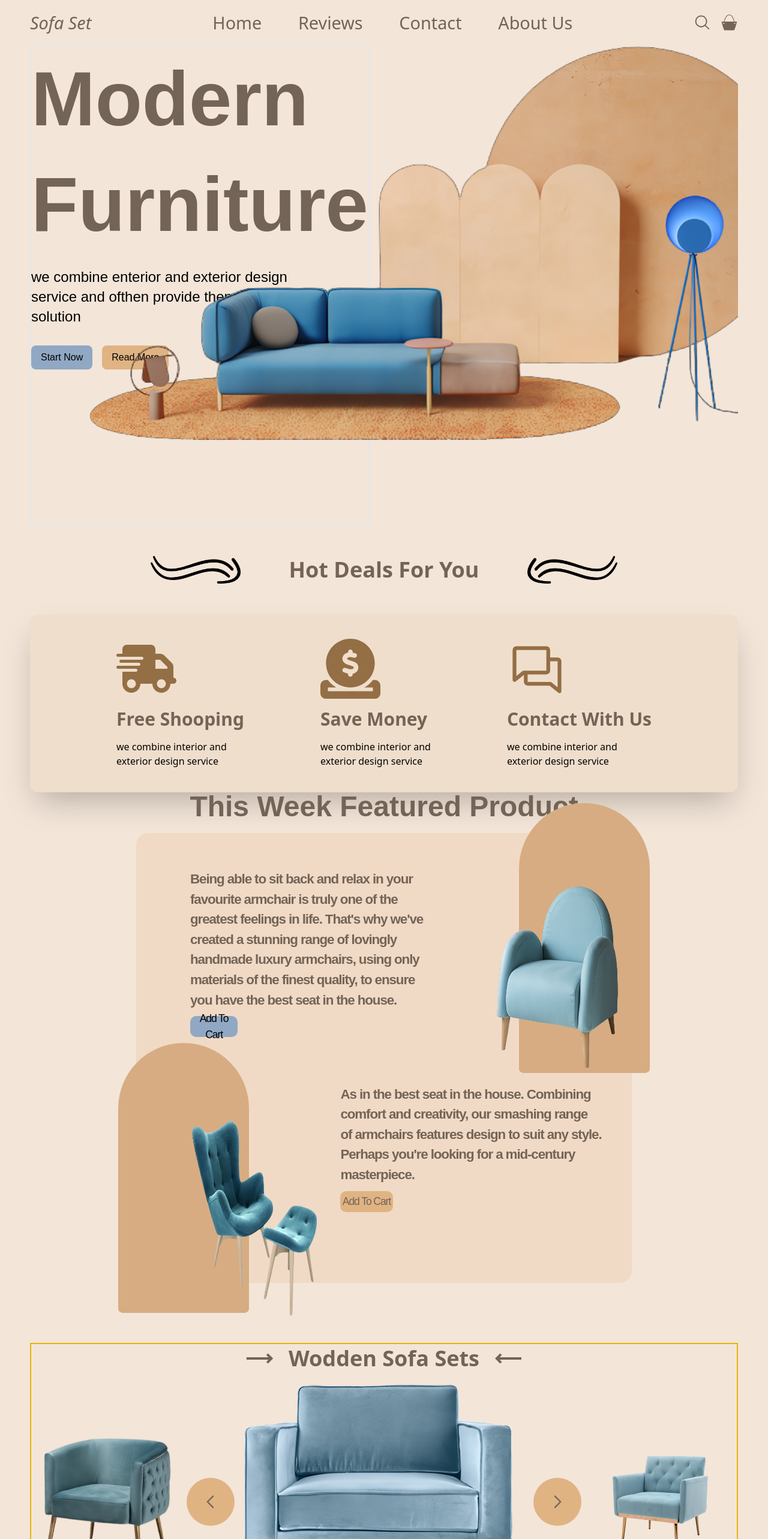
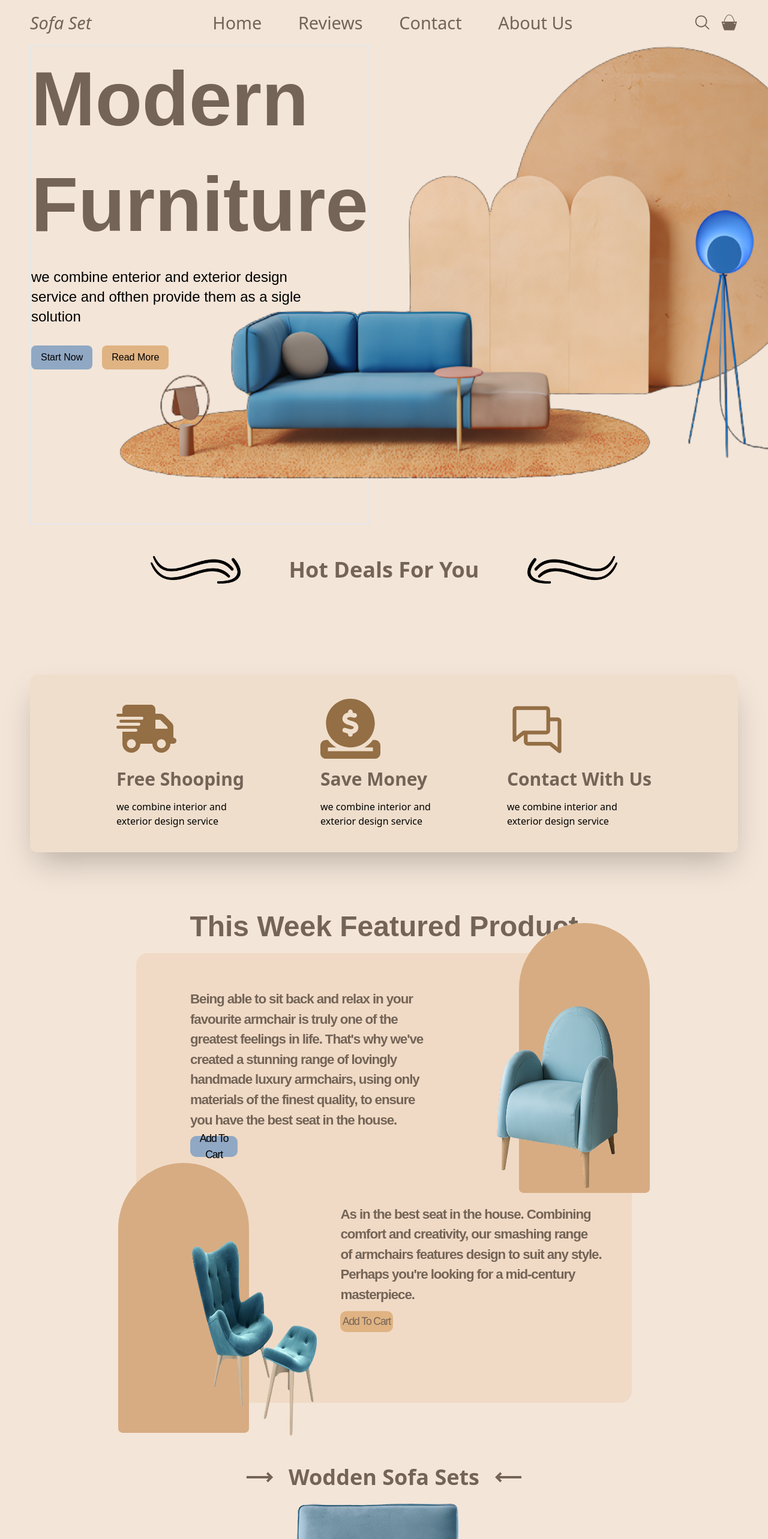
Before and after one commit to Aldyfaisal80/T10-furniture-store, a React (Vite) app: page / in a window 1280 px wide. Shown: the top 2566 px of the page at 60% size. Built offline with nearby package versions, Linux system fonts and the light colour scheme.

Commit message:
Modified style on page • modified:   src/components/elements/ButtonPrimary. • modified:   src/components/fragments/Content.jsx • modified:   tailwind.config.js

```diff
--- a/src/components/elements/ButtonPrimary.jsx
+++ b/src/components/elements/ButtonPrimary.jsx
@@ -0,0 +1,7 @@
+import React from 'react'
+
+export default function ButtonPrimary() {
+  return (
+    <div>ButtonPrimary</div>
+  )
+}
--- a/src/components/fragments/Content.jsx
+++ b/src/components/fragments/Content.jsx
@@ -22,8 +22,6 @@ import { FaCircleDollarToSlot } from "react-icons/fa6";
 import { PiChats } from "react-icons/pi";
 import { CgArrowLongLeft } from "react-icons/cg";
 import { CgArrowLongRight } from "react-icons/cg";
-import { IoIosArrowDropleftCircle } from "react-icons/io";
-import { IoIosArrowDroprightCircle } from "react-icons/io";
 import { GoChevronLeft } from "react-icons/go";
 import { GoChevronRight } from "react-icons/go";
 import { BsPlusCircleFill } from "react-icons/bs";
@@ -43,14 +41,14 @@ export default function Content() {
                         <button className="bg-primary-brown px-4 py-2 rounded-lg">Read More</button>
                     </div>
                 </div>
-                <img src={HeaderImg} className="absolute right-0 w-[1300px]" alt="" />
+                <img src={HeaderImg} className="absolute right-0 w-[1600px] h-[790px] mr-[-50px]" alt="" />
             </div>
             <div className="flex items-center justify-center gap-20 w-full text-font-color">
                 <div><img src={ArrowRight} className="w-[150px]" alt="" /></div>
                 <span className="text-4xl font-bold">Hot Deals For You</span>
                 <div><img src={ArrowLeft} className="w-[150px]" alt="" /></div>
             </div>
-            <div className="flex items-center justify-between bg-bg-card px-36 py-10 rounded-xl shadow-2xl">
+            <div className="flex items-center justify-between bg-bg-card px-36 py-10 mt-[100px] rounded-xl shadow-2xl">
                 <div className="flex flex-col gap-4">
                     <FaTruckFast size={100} className="text-icon-color" />
                     <h1 className="text-3xl text-font-color font-bold">Free Shooping</h1>
@@ -68,7 +66,7 @@ export default function Content() {
                 </div>
             </div>
             {/* 2vh */}
-            <div className="w-full min-h-screen flex justify-center items-center flex-col gap-[20px] font-Poppins mb-[100px]">
+            <div className="w-full min-h-screen flex justify-center items-center flex-col gap-[20px] font-Poppins mt-[100px] mb-[100px]">
                 <div className="w-full flex justify-center">
                     <h1 className="text-font-color font-bold text-5xl">This Week Featured Product</h1>
                 </div>
@@ -106,7 +104,7 @@ export default function Content() {
                     </div>
                 </div>
             </div>
-            <div className="flex flex-col gap-10 w-full min-h-screen border-2 border-yellow-500">
+            <div className="flex flex-col gap-10 w-full min-h-screen">
                 <div className="flex flex-col w-full">
                     <div className="flex justify-center items-center gap-6 text-font-color">
                         <CgArrowLongRight className="text-5xl" />
@@ -135,12 +133,12 @@ export default function Content() {
                     <div className="flex flex-col w-full justify-center items-center">
                         <h1 className="text-4xl font-bold py-[60px]">A Huge Collection Of Furniture</h1>
                         <div className="flex justify-center items-center gap-4 text-[1.3rem] font-semibold">
-                            <span className="w-[200px] flex justify-center items-center bg-primary-brown rounded-full p-2 hover:bg-hover-color">All Collection</span>
-                            <span className="w-[200px] flex justify-center items-center bg-primary-brown rounded-full p-2 hover:bg-hover-color">Office</span>
-                            <span className="w-[200px] flex justify-center items-center bg-primary-brown rounded-full p-2 hover:bg-hover-color">Bedroom</span>
-                            <span className="w-[200px] flex justify-center items-center bg-primary-brown rounded-full p-2 hover:bg-hover-color">Sofa</span>
-                            <span className="w-[200px] flex justify-center items-center bg-primary-brown rounded-full p-2 hover:bg-hover-color">Chair</span>
-                            <span className="w-[200px] flex justify-center items-center bg-primary-brown rounded-full p-2 hover:bg-hover-color">More</span>
+                            <span className="w-[200px] flex justify-center items-center bg-button-color rounded-full p-2 hover:bg-hover-color">All Collection</span>
+                            <span className="w-[200px] flex justify-center items-center bg-button-color rounded-full p-2 hover:bg-hover-color">Office</span>
+                            <span className="w-[200px] flex justify-center items-center bg-button-color rounded-full p-2 hover:bg-hover-color">Bedroom</span>
+                            <span className="w-[200px] flex justify-center items-center bg-button-color rounded-full p-2 hover:bg-hover-color">Sofa</span>
+                            <span className="w-[200px] flex justify-center items-center bg-button-color rounded-full p-2 hover:bg-hover-color">Chair</span>
+                            <span className="w-[200px] flex justify-center items-center bg-button-color rounded-full p-2 hover:bg-hover-color">More</span>
                         </div>
                     </div>
                     <div className="flex flex-wrap w-[1600px] justify-between gap-[30px] items-center py-[60px]">
@@ -243,7 +241,7 @@ export default function Content() {
                     </div>
                 </div>
             </div>
-            <div className="w-full p-[120px] border-2 border-green-500">
+            <div className="w-full p-[120px]">
                 <div className="w-full flex justify-center items-center">
                     <div className="w-[45%] flex flex-col justify-center items-center relative">
                         <div className="flex justify-center items-center w-[450px] h-[450px] rounded-full bg-primary-brown mt-[-20px]">
--- a/tailwind.config.js
+++ b/tailwind.config.js
@@ -13,6 +13,7 @@ export default {
         'font-color': '#746457',
         'primary-blue': '#90A8C4',
         'primary-brown': '#E0B383',
+        'button-color': '#E6CFB5',
         'primary-bg': '#F3E5D8',
         'icon-color': '#946E44',
         'bg-card': '#EFDECC',
```
Also changed, not shown: src/components/elements/CategoriesButton.jsx (added).
